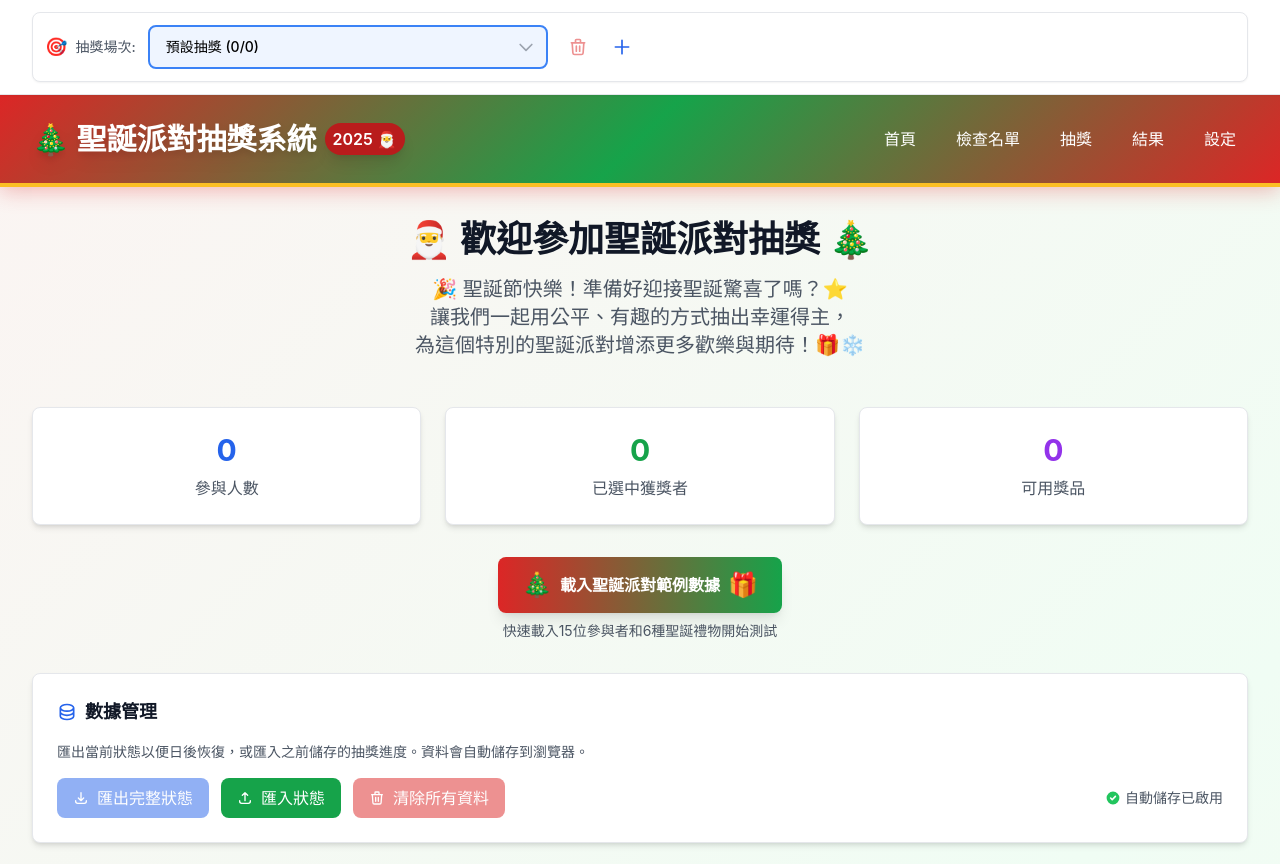
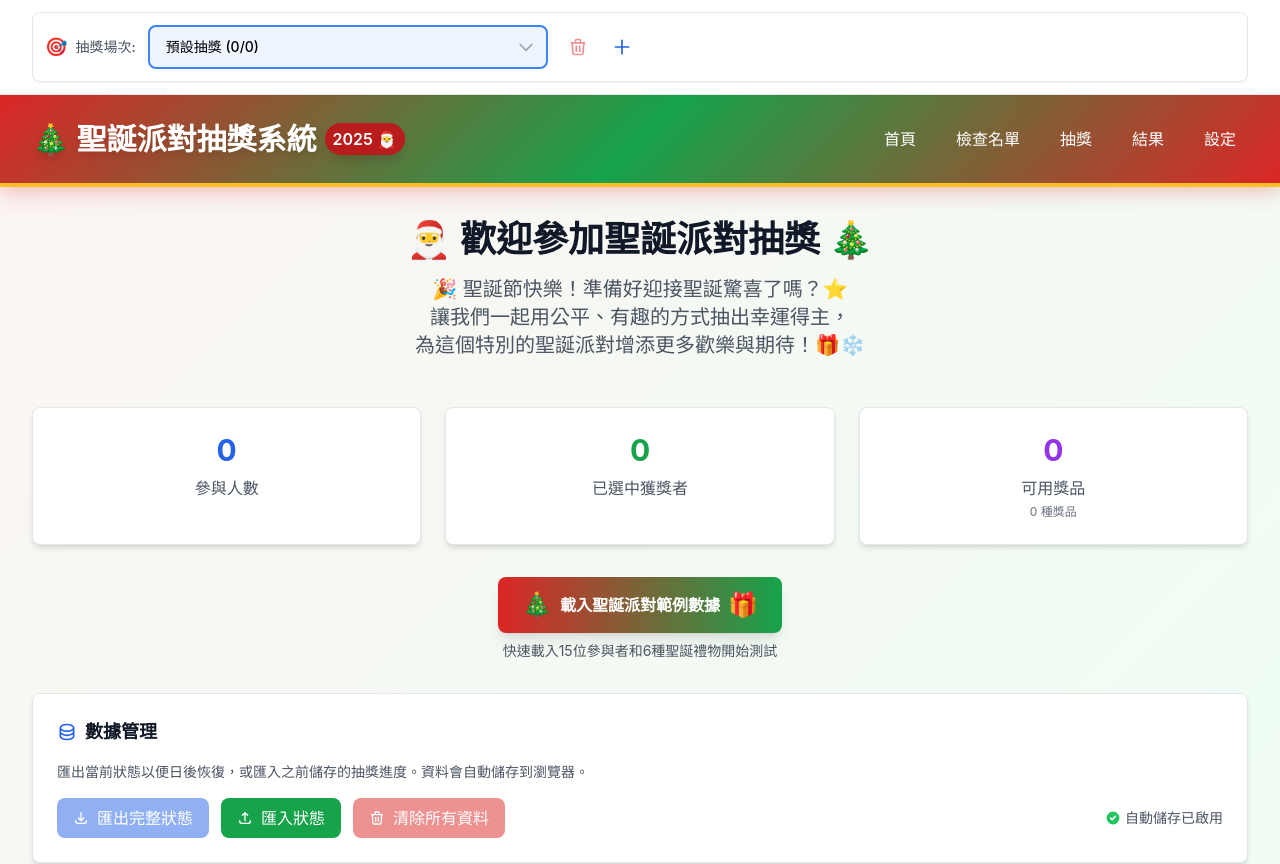
Before and after one commit to philip-mak/New_LuckyDraw, a Vue app: page / in a window 1280 px wide. Shown: the top 864 px of the page. Built offline with nearby package versions, Linux system fonts and the light colour scheme.

Commit message:
Fix: Display total remaining prize quantity instead of prize types count on home page

```diff
--- a/src/views/Home.vue
+++ b/src/views/Home.vue
@@ -44,8 +44,9 @@
           <div class="text-gray-600">已選中獲獎者</div>
         </div>
         <div class="card p-6 text-center">
-          <div class="text-3xl font-bold text-purple-600 mb-2">{{ totalPrizes }}</div>
+          <div class="text-3xl font-bold text-purple-600 mb-2">{{ totalRemainingPrizes }}</div>
           <div class="text-gray-600">可用獎品</div>
+          <div class="text-xs text-gray-500 mt-1">{{ totalPrizes }} 種獎品</div>
         </div>
       </div>
 
@@ -236,7 +237,12 @@ const showAddPrize = ref(false)
 
 // Use storeToRefs to maintain reactivity
 const { totalParticipants, winners, activeParticipants } = storeToRefs(participantsStore)
-const { totalPrizes } = storeToRefs(prizesStore)
+const { totalPrizes, prizes } = storeToRefs(prizesStore)
+
+// Calculate total remaining prize quantity
+const totalRemainingPrizes = computed(() => {
+  return prizes.value.reduce((sum, prize) => sum + prize.remainingQuantity, 0)
+})
 
 // Load Christmas-themed sample data
 const loadSampleData = () => {
```
Also changed, not shown: 17 other files (tests, documents, lock files or other folders).
